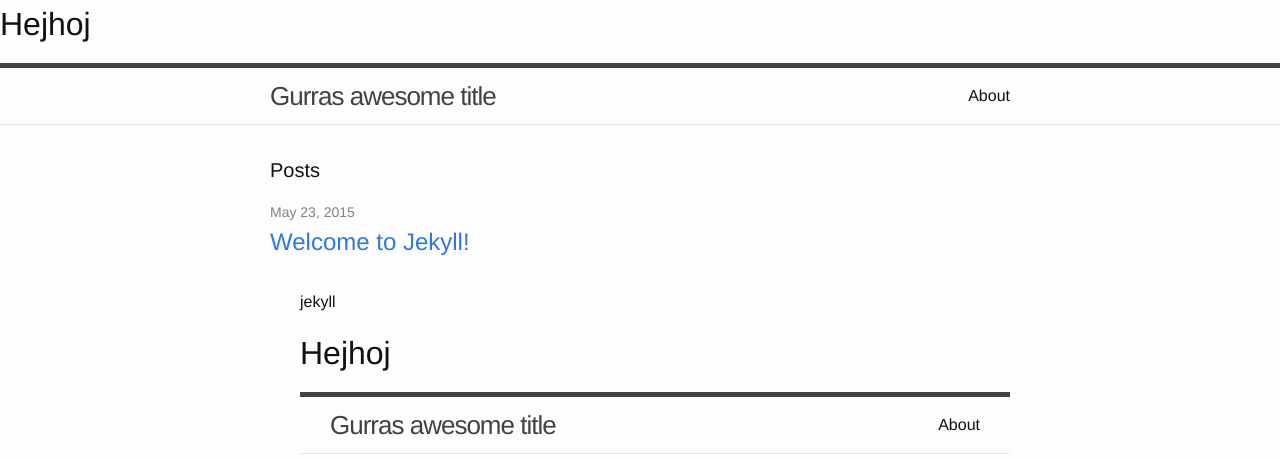
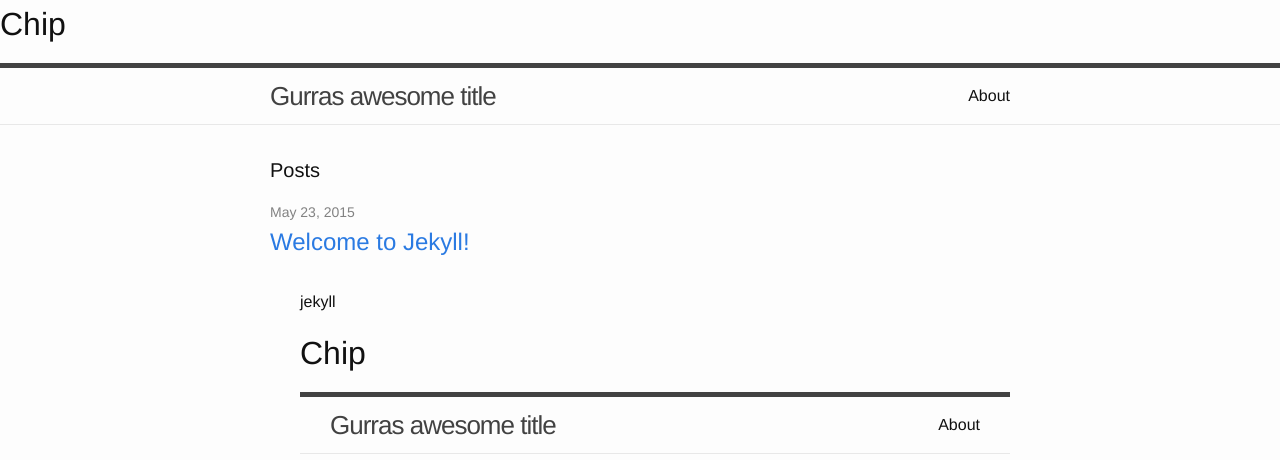
Before and after one commit to gustavjorlov/gustavjorlov.github.io, a Jekyll site: the page built from index.html, in a window 1280 px wide and 900 px high. Shown: the top 460 px of the window. Built offline with Jekyll 4.4.1, drawn with Linux system fonts in a browser that asks for light colours.

Commit message:
changed dummy content

```diff
--- a/_layouts/default.html
+++ b/_layouts/default.html
@@ -4,7 +4,7 @@
   {% include head.html %}
 
   <body>
-    <h1>Hejhoj</h1>
+    <h1>Chip</h1>
     {% include header.html %}
 
     <div class="page-content">
```
